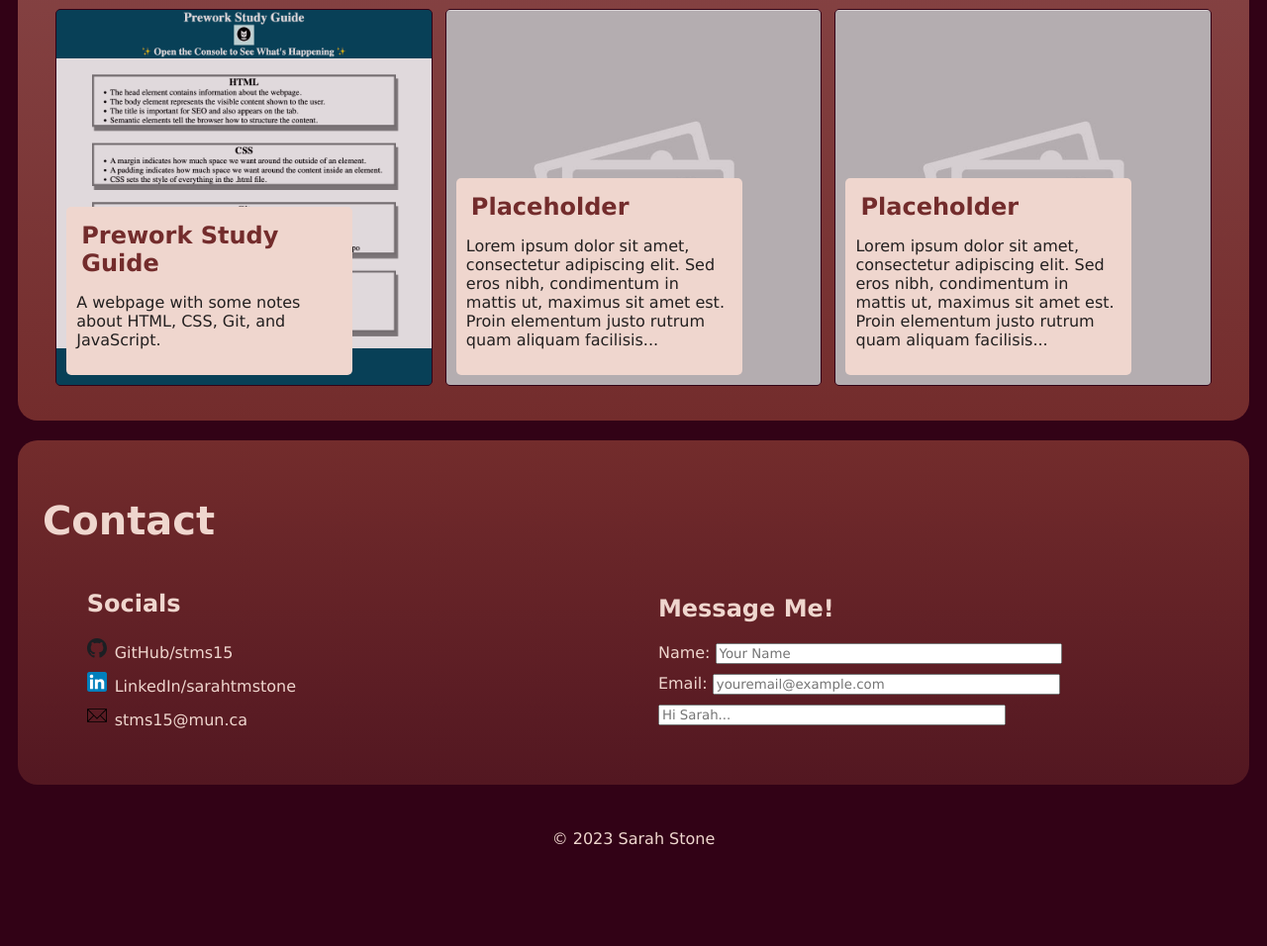
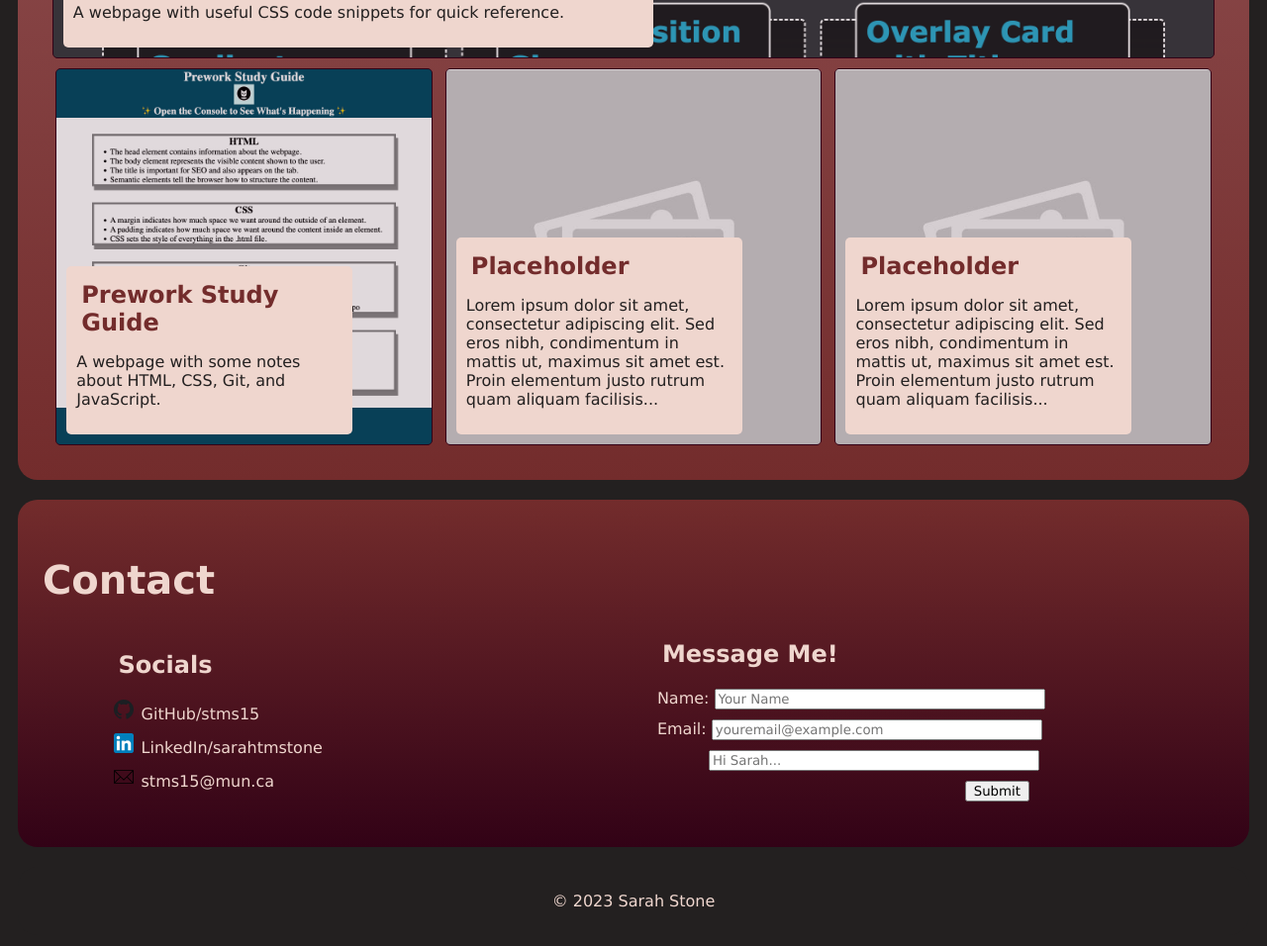
Before and after one commit to stms15/SarahStone-Portfolio, a plain HTML site: page index.html in a window 1280 px wide. Shown: the part 1640-2596 px from the top of the page at 99% size. Before the commit the page ends 2540 px from the top, so only its background shows below. Drawn offline with Linux system fonts and the light colour scheme.

Commit message:
added CSS & HTML for form

```diff
--- a/assets/css/style.css
+++ b/assets/css/style.css
@@ -12,7 +12,7 @@
 
 body{
     color: var(--grey);
-    background-color: var(--dark);
+    background-color: var(--grey);
     padding: 10px;
 }
 
@@ -48,9 +48,11 @@ header{
     flex-direction: column;
     /* justify-content: space-evenly; */
     align-items: center;
-    background-color: var(--dark);
+    background-color: var(--grey);
     color: var(--accent2);
     width: 100%;
+    margin-bottom: 10px;
+    border-radius: 20px;
 }
 
 header h1{
@@ -80,7 +82,7 @@ nav ul{
     align-items: center;
     list-style-type: none;
     padding: 0;
-    background-image: linear-gradient(to right, rgba(239, 214, 206, 1) 0%, rgba(162, 103, 105) 50%, rgba(115, 44, 44, 0.6) 100%);
+    background-image: linear-gradient(to right, rgba(239, 214, 206, 1) 0%, rgba(162, 103, 105) 35%, rgba(115, 44, 44, 1) 70%, rgba(50, 2, 22, 1) 100%);
     border-radius: 5px;
 }
 
@@ -185,7 +187,8 @@ main section {
     display: flex;
     flex-direction: column;
     flex-wrap: wrap;
-    margin-bottom: 20px;
+    margin-top: 10px;
+    margin-bottom: 10px;
     border-radius: 20px;
 }
 
@@ -203,10 +206,8 @@ main section {
     border-radius: 5px;
     padding: 10px;
     margin-bottom: 10px;
-    /* margin: 10px; */
     width: 30%;
-    max-height: 28vw;
-    height: 50vh;
+    min-height: 28vw;
     display: flex;
     align-items: flex-end;
     background-color: var(--dark);
@@ -232,7 +233,7 @@ main section {
 #first-app{
     width: 96.5%;
     height: 85vh;
-    max-height: 50vw;
+    min-height: 50vw;
 }
 
 #card-info{
@@ -294,7 +295,7 @@ main section {
 
 #contact{
     /* background-color: var(--accent3); */
-    background-image: linear-gradient(rgba(115, 44, 44, 1) 0%, rgba(115, 44, 44, 0.5) 100%);
+    background-image: linear-gradient(rgba(115, 44, 44, 1) 0%, rgba(50, 2, 22, 1) 100%);
     padding: 2%;
     color: var(--accent1);
 }
@@ -305,7 +306,8 @@ main section {
 }
 
 #contact ul li{
-    padding: 5px;
+    padding-top: 5px;
+    padding-bottom: 5px;
 }
 
 #contact ul li img{
@@ -318,22 +320,35 @@ main section {
     text-decoration: none;
 }
 
+#socials{
+    width: 40%;
+}
+
+#contact-form{
+    width: 42%;
+    position: relative;
+}
+
 #contact form input{
     width: 65%;
 }
 
-#socials{
-    width: 45%;
+form #description{
+    position: relative;
+    left: 52px;
 }
 
-#contact-form{
-    width: 45%;
+form #submit{
+    width: 100px;
+    position: relative;
+    left: 62%;
 }
+
 
 /* Contact hover */
 
 #contact a:hover{
-    color: var(--dark);
+    color: var(--accent2);
 }
 
 /* -------------------------- */
@@ -343,9 +358,11 @@ main section {
 
 footer {
     text-align: center;
-    background-color: var(--dark);
+    background-color: var(--grey);
     color: var(--accent1);
     padding: 2%;
+    border-radius: 20px;
+    margin-top: 10px;
 }
 
 /* ------------------------- */
@@ -363,31 +380,28 @@ footer {
 @media screen and (max-width: 992px){
     .card{
         width: 45%;
-        max-height: 40vw;
-        /* height: 36vh; */
+        min-height: 40vw;
     }
 
     #first-app{
         width: 95%;
-        height: 75vh;
-        max-height: 70vw;
+        min-height: 70vw;
     }
 }
 
 @media screen and (max-width: 768px){
     .card{
         width: 94%;
-        max-height: 70vw;
-        /* height: 40vh; */
+        min-height: 70vw;
     }
 
     #first-app{
         width: 94%;
-        height: 60vh;
-        max-height: 89vw;
+        min-height: 89vw;
     }
 
     #first-app #card-info{
         width: 75%;
     }
+
 }
--- a/index.html
+++ b/index.html
@@ -137,7 +137,8 @@
                             <ul>
                                 <li>Name: <input type="text" placeholder="Your Name"></li>
                                 <li>Email: <input type="email" placeholder="youremail@example.com"></li>
-                                <li><input type="text" placeholder="Hi Sarah..."></li>
+                                <li id="description"><input type="text" placeholder="Hi Sarah..."></li>
+                                <li id="submit"><input type="submit"></li>
                             </ul>
                         </form>
                     </div>
```
